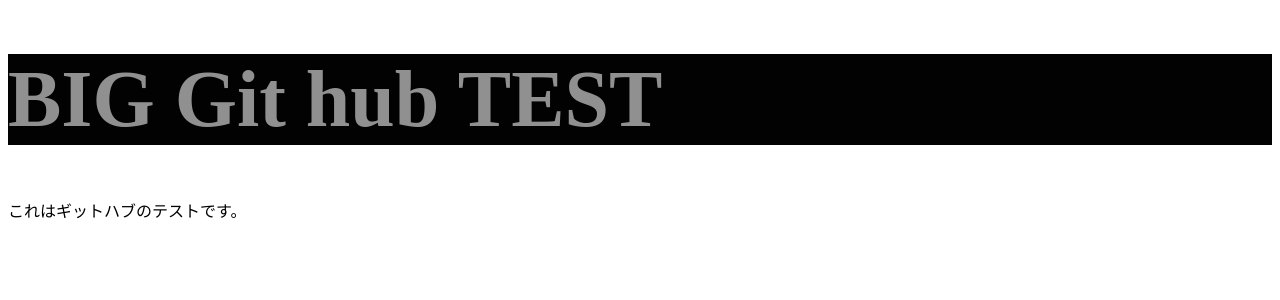
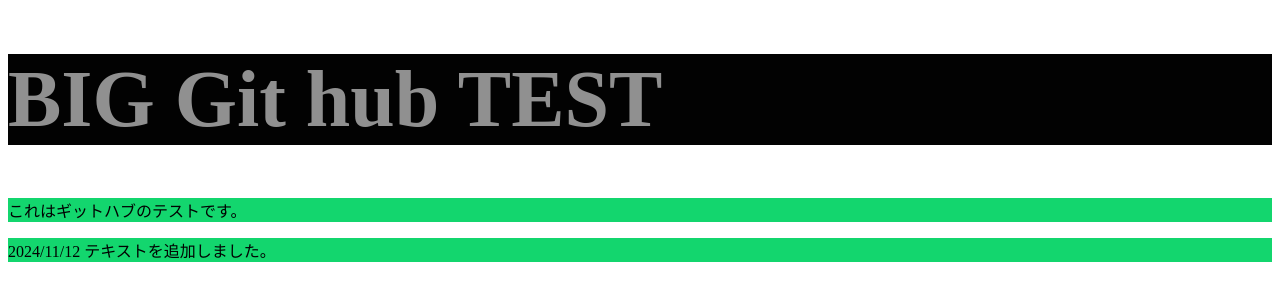
Before and after one commit to AHshino/DemoSite, a plain HTML site: page index.html in a window 1280 px wide. Drawn offline with Linux system fonts and the light colour scheme.

Commit message:
テキストを追加し、色の変更を行いました。

```diff
--- a/assets/style/style.scss
+++ b/assets/style/style.scss
@@ -2,7 +2,9 @@
     font-size: 80px;
     background-color: #020202;
     color: #909090;
-    :hover {
-        transform: rotate(2);
-    }
 }
+
+p {
+    background-color: #13d66e;
+    color: #020202;
+}
--- a/index.html
+++ b/index.html
@@ -9,6 +9,8 @@
 <body>
     <h1>BIG Git hub TEST</h1>
     <p>これはギットハブのテストです。</p>
+
+    <p>2024/11/12 テキストを追加しました。</p>
 </body>
 </html>
 
```
Also changed, not shown: assets/style/style.css, assets/style/style.min.css, 2 other files.
